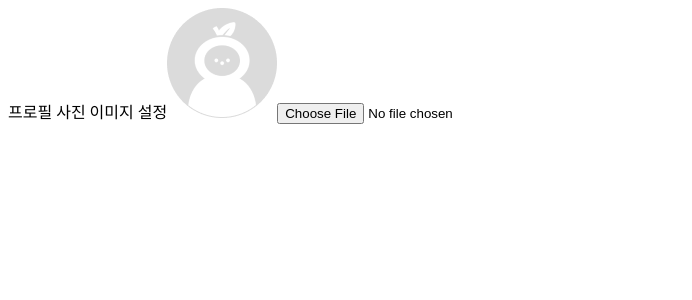
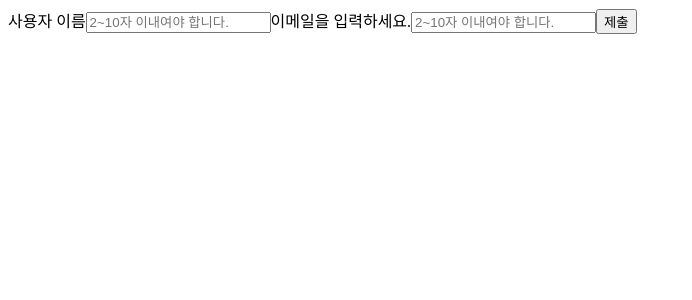
Before and after one commit to SEMINSEMINSEMIN/team15, a React (Create React App) app: page / in a window 1280 px wide. Shown: the top 300 px of the page, without its empty margins (0-692 px from the left). Built offline with nearby package versions, Linux system fonts and the light colour scheme.

Commit message:
Feat: 라벨& 인풋 컴포넌트 마크업
* if else를 이용해 조건에 따라 required가 붙은 input과 붙지 않은 input을 리턴했습니다.

```diff
--- a/src/App copy.js
+++ b/src/App copy.js
@@ -1,6 +1,28 @@
 import React from "react";
 import ProfileImageSet from "./components/shared/ProfileImageSet/ProfileImageSet";
+import InfoInput from "./components/shared/InfoInput/InfoInput";
 
 export default function App() {
-    return <ProfileImageSet />;
+    return (
+        <form>
+            <InfoInput
+                attr={{
+                    type: "text",
+                    label: "사용자 이름",
+                    placeHolder: "2~10자 이내여야 합니다.",
+                }}
+            />
+            <InfoInput
+                attr={{
+                    type: "password",
+                    label: "이메일을 입력하세요.",
+                    placeHolder: "2~10자 이내여야 합니다.",
+                    pattern:
+                        "[a-zA-Z0-9]+[@][a-zA-Z0-9]+[.][a-zA-Z]+[.]?[a-zA-Z]*",
+                    required: true,
+                }}
+            />
+            <button>제출</button>
+        </form>
+    );
 }
--- /dev/null
+++ b/src/components/shared/InfoInput/InfoInput.jsx
@@ -0,0 +1,30 @@
+import React from "react";
+
+export default function InfoInput({
+    attr: { type, placeHolder, pattern, label, required },
+}) {
+    if (required) {
+        return (
+            <label>
+                <span>{label}</span>
+                <input
+                    type={type}
+                    placeholder={placeHolder}
+                    pattern={pattern}
+                    required
+                />
+            </label>
+        );
+    } else {
+        return (
+            <label>
+                <span>{label}</span>
+                <input
+                    type={type}
+                    placeholder={placeHolder}
+                    pattern={pattern}
+                />
+            </label>
+        );
+    }
+}
```
Also changed, not shown: package.json (indentation only), 1 other file (tests, documents, lock files or other folders).
